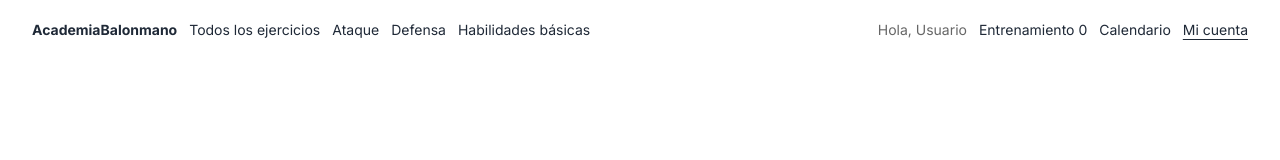
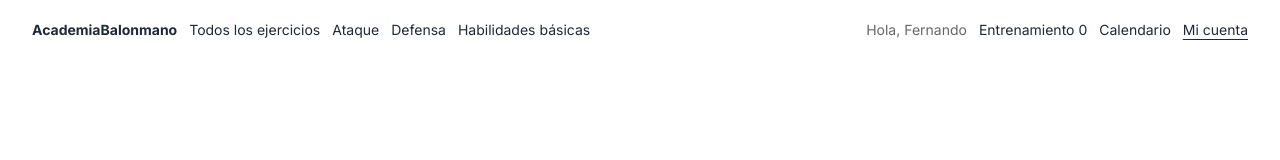
Before and after one commit to marias16/academia_balonmano, a React (Vite) app in the folder academia_balonmano/: page /usuario in a window 1280 px wide. Shown: the top 160 px of the page. Built offline with nearby package versions, Linux system fonts and the light colour scheme; a web font is replaced by a local one.

Commit message:
changed navbar

```diff
--- a/academia_balonmano/src/Components/Navbar/index.jsx
+++ b/academia_balonmano/src/Components/Navbar/index.jsx
@@ -44,7 +44,7 @@ const Navbar = () => {
             </ul>
             <ul className="flex items-center gap-3">
                 <li className="text-black/60">
-                    Hola, Usuario
+                    Hola, Fernando
                 </li>
                 <li
                 onClick={() => context.openCalendarSide()}
```
